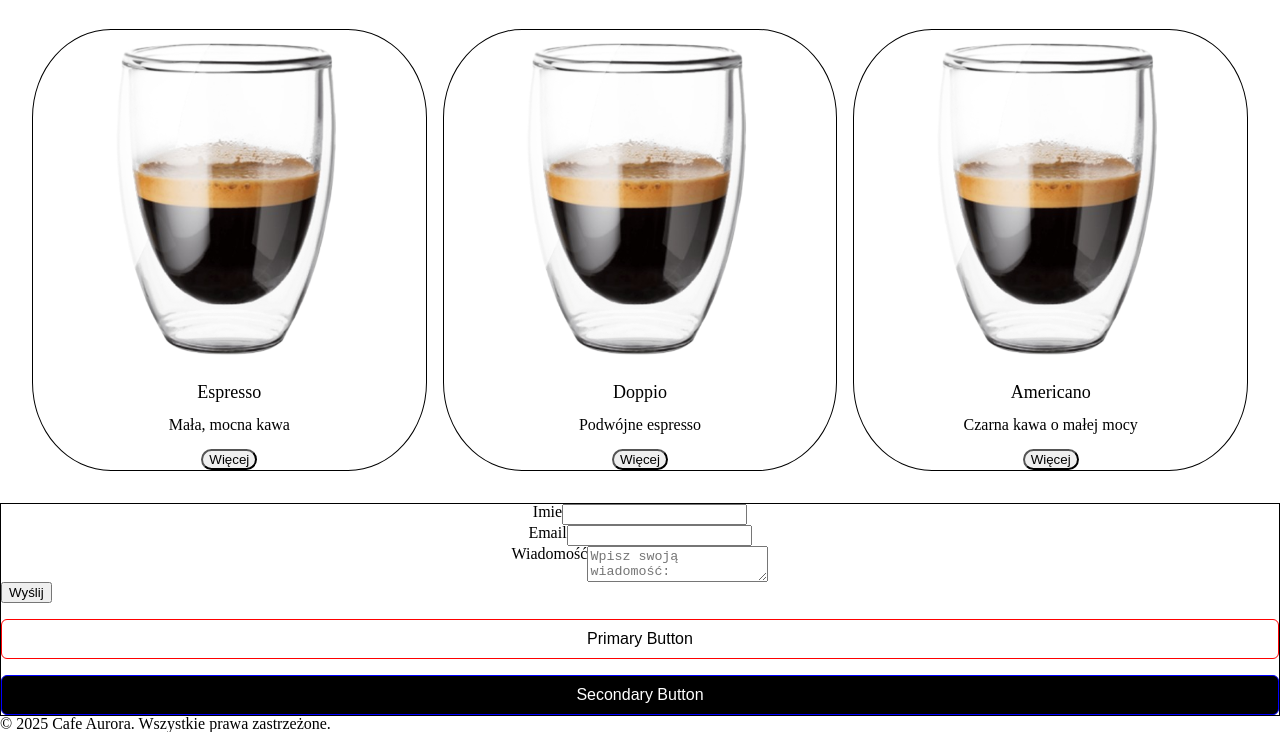
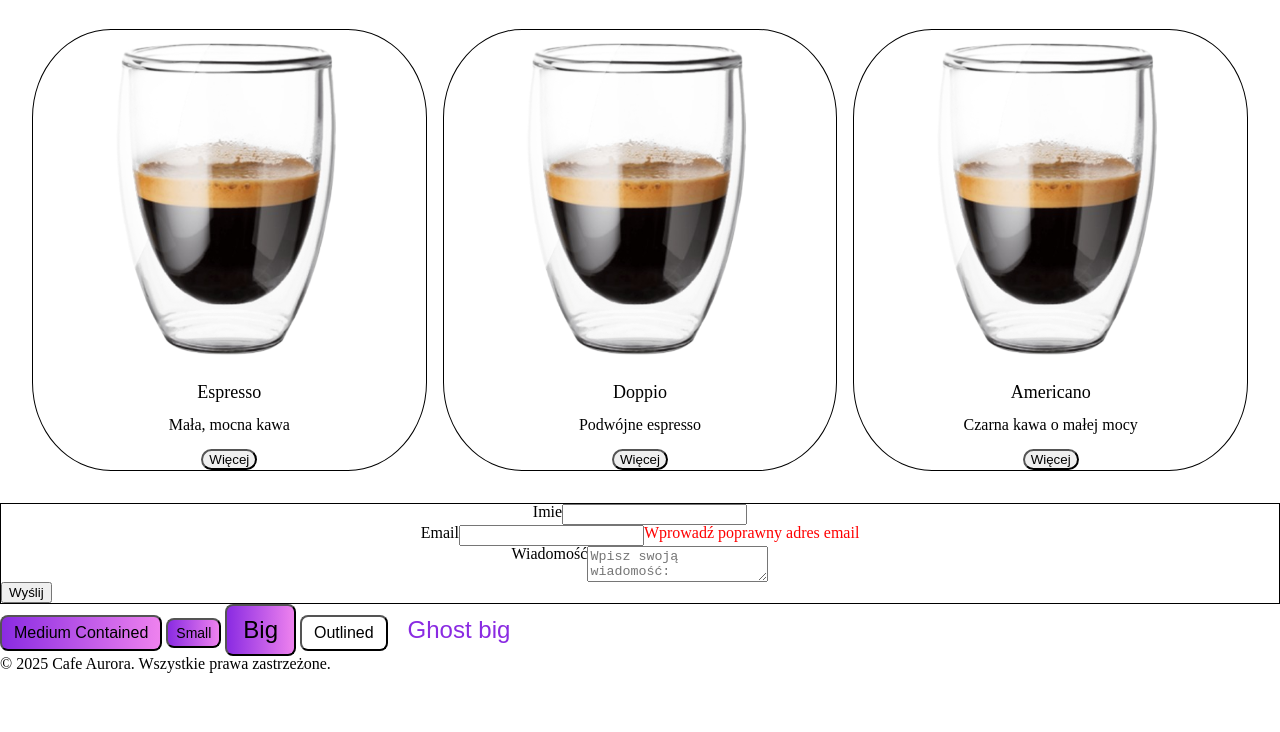
Before and after one commit to Komodoraq/cafe-aurora, a website built with Vite: page index.html in a window 1280 px wide. Shown: the part 101-833 px from the top of the page. After the commit the page ends 800 px from the top, so only its background shows below. Built offline with nearby package versions, Linux system fonts and the light colour scheme.

Commit message:
feat: variable buttons added in HTML and CSS

```diff
--- a/index.html
+++ b/index.html
@@ -50,7 +50,8 @@
 
 					<div class="form-group">
 						<label for="email">Email</label>
-						<input type="email" id="email" name="email" required />
+						<input type="email" id="email" name="email" aria-describedby="email-error" required />
+						<div id="email-error" style="color: red">Wprowadź poprawny adres email</div>
 					</div>
 
 					<div class="form-group">
@@ -59,9 +60,12 @@
 					</div>
 					<button type="submit">Wyślij</button>
 				</form>
-				<button class="btn btn--primary">Primary Button</button>
-				<button class="btn btn--secondary">Secondary Button</button>
 			</section>
+			<button class="btn btn--contained">Medium Contained</button>
+			<button class="btn btn--small">Small</button>
+			<button class="btn btn--big">Big</button>
+			<button class="btn btn--outlined">Outlined</button>
+			<button class="btn btn--ghost btn--big">Ghost big</button>
 		</main>
 		<footer>
 			<p>&copy; 2025 Cafe Aurora. Wszystkie prawa zastrzeżone.</p>
--- a/src/css/style.css
+++ b/src/css/style.css
@@ -1,25 +1,15 @@
 /* CSS variables */
 :root {
 	--space-1: 4px;
-	--btn-font-size: 16px;
-	--btn-padding: 10px 20px;
-	--btn-border-radius: 6px;
-
-	--btn-primary-bg: white;
-	--btn-primary-color: black;
-	--btn-primary-border: red;
-
-	--btn-secondary-bg: black;
-	--btn-secondary-color: white;
-	--btn-secondary-border: blue;
 
 	--section-padding: 1rem;
 	--section-maxwidth: 100%;
 }
 /* all */
-button:hover {
-	transform: translateY(-2px);
-	box-shadow: 0 4px 10px rgba(0, 0, 0, 0.2);
+
+.btn:hover {
+	background: linear-gradient(to right, blueviolet, blueviolet);
+	color: antiquewhite;
 }
 
 /* Rodzaje buttonów do zrobienia */
@@ -28,23 +18,48 @@ button:hover {
 
 /* button primary and secondary */
 .btn {
-	font-size: var(--btn-font-size);
-	padding: var(--btn-padding);
-	border-radius: var(--btn-border-radius);
-	border: 1px solid;
+	border-radius: 8px;
+
+	font-size: 16px;
+	padding: 7px 12px;
+
+	background: linear-gradient(to right, blueviolet, violet);
+	transition: all 0.3s ease-in-out;
+	color: black;
 }
 
-.btn--primary {
-	background-color: var(--btn-primary-bg);
-	color: var(--btn-primary-color);
-	border-color: var(--btn-primary-border);
+.btn--small {
+	font-size: 14px;
+	padding: 5px 8px;
 }
 
-.btn--secondary {
-	background-color: var(--btn-secondary-bg);
-	color: var(--btn-secondary-color);
-	border-color: var(--btn-secondary-border);
+.btn--big {
+	font-size: 24px;
+	padding: 10px 16px;
 }
+
+.btn--outlined:hover {
+	background: transparent;
+	border-color: blueviolet;
+	color: blueviolet;
+}
+
+.btn--outlined {
+	background: transparent;
+	color: black;
+}
+
+.btn--ghost:hover {
+	background: rgb(229, 200, 255);
+	color: black;
+}
+
+.btn--ghost {
+	background: transparent;
+	color: blueviolet;
+	border: transparent;
+}
+
 /* section */
 .section {
 	padding: var(--section-padding);
```
